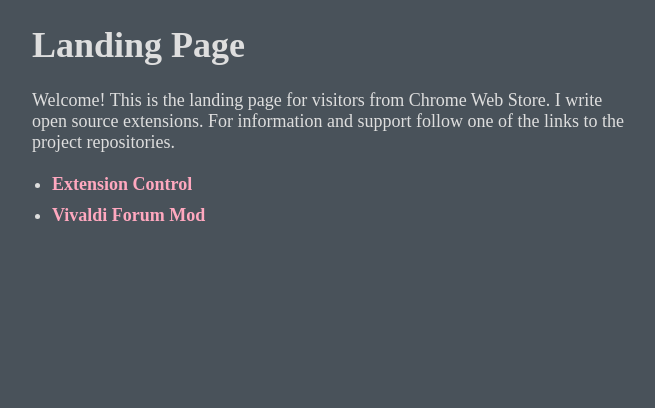
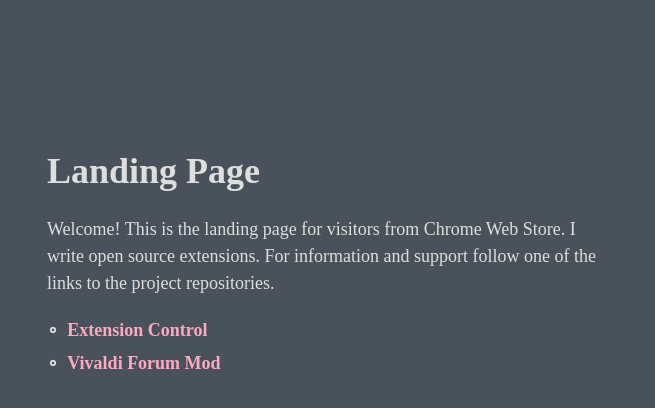
Before and after one commit to luetage/extensions, a plain HTML site: page index.html in a window 1280 px wide. Shown: the whole page, without its empty margins (308-963 px from the left). Drawn offline with Linux system fonts and the light colour scheme.

Commit message:
finish styling

```diff
--- a/index.html
+++ b/index.html
@@ -10,13 +10,13 @@
     <div class="content">
     <h1>Landing Page</h1>
     <p>
-        Welcome! This is the landing page for visitors from Chrome Web Store. I
-        write open source extensions. For information and support follow one of
-        the links to the project repositories.
+      Welcome! This is the landing page for visitors from Chrome Web Store. I
+      write open source extensions. For information and support follow one of
+      the links to the project repositories.
     </p>
     <ul>
-      <li><strong><a href="https://github.com/luetage/extension_control" rel="noreferrer noopener">Extension Control</a></strong></li>
-      <li><strong><a href="https://github.com/luetage/vivaldi_forum_mod" rel="noreferrer noopener">Vivaldi Forum Mod</a></strong></li>
+      <li>&#x2218 &nbsp <a href="https://github.com/luetage/extension_control" rel="noreferrer noopener">Extension Control</a></li>
+      <li>&#x2218 &nbsp <a href="https://github.com/luetage/vivaldi_forum_mod" rel="noreferrer noopener">Vivaldi Forum Mod</a></li>
     </ul>
     </div>
   </body>
--- a/style.css
+++ b/style.css
@@ -4,31 +4,36 @@ body {
   font-size: 18px;
 }
 .content {
-  max-width: 600px;
+  max-width: 570px;
   margin: auto;
-  top: 150px;
+  margin-top: 150px;
+}
+p {
+  line-height: 1.5em;
 }
 ul {
-  padding-inline-start: 20px;
-  line-height: 1.5em;
+  padding-inline-start: 0px;
+  line-height: 1.7em;
+}
+li {
+  display: flex;
+  font-weight: bold;
 }
 a {
   color: hsl(344, 100%, 83%);
   text-decoration: none;
-  font-weight: bold;
 }
-a:after {
+a::after {
   content: "";
   display: block;
   position: initial;
-  margin: auto;
-  margin-top: 3px;
-  height: 1px;
+  margin: 0 auto;
+  height: 2px;
   width: 0;
   background: transparent;
-  transition: width 1s ease, background-color 1s ease !important;
+  transition: width 0.66s ease, background-color 1s ease !important;
 }
-a:hover:after {
+a:hover::after {
   width: 100%;
   background: hsl(0, 0%, 87%);
 }
```
